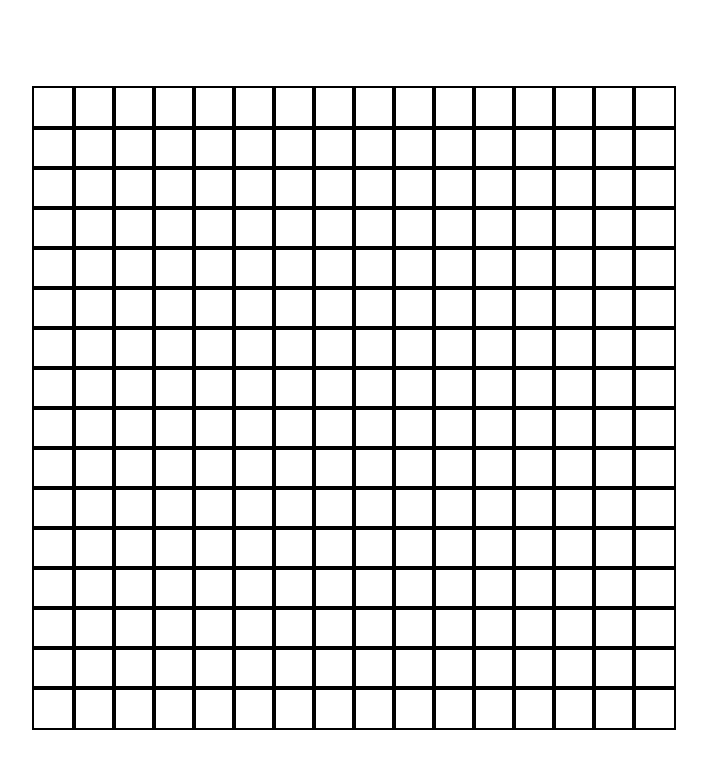
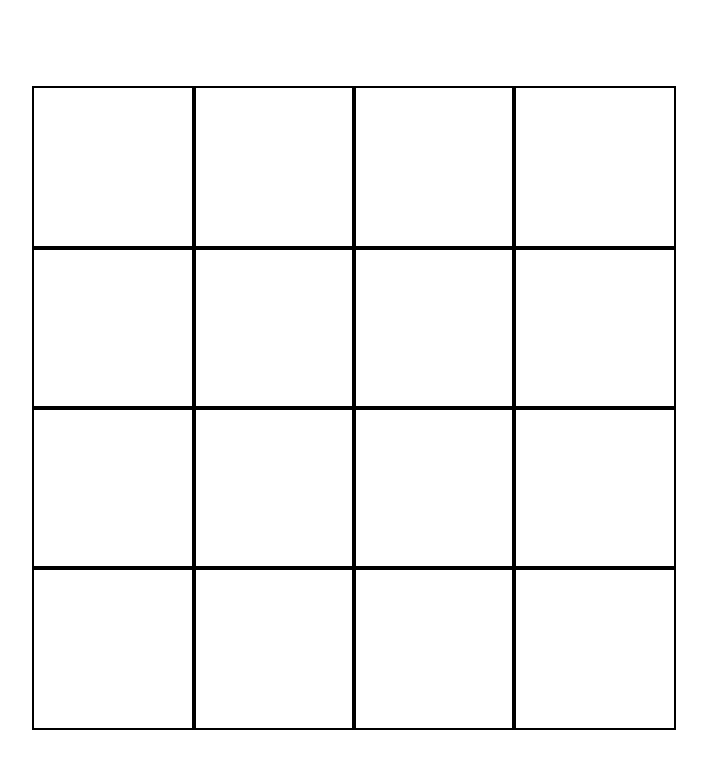
Before and after one commit to Anna297-code/etch-a-sketch, a plain HTML site: page index.html in a window 1280 px wide. Shown: the whole page, without its empty margins (286-993 px from the left). Drawn offline with Linux system fonts and the light colour scheme.

Commit message:
Restarted and created a function createGrid

```diff
--- a/index.css
+++ b/index.css
@@ -1,8 +1,18 @@
 body{
     height: 100vh;
     display: flex;
+    flex-direction: column;
     justify-content: center;
     align-items: center;
+
+
+
+
+}
+
+
+.button {
+    outline: 2px solid black;
 
 }
 
@@ -19,7 +29,5 @@ body{
 
 
 .oneSquare {
-    width: 40px;
-    height: 40px;
     outline: 2px solid black;
 }
--- a/index.js
+++ b/index.js
@@ -1,24 +1,18 @@
-const container = document.querySelector(".container")
+const container = document.querySelector(".container");
 
-function createDiv(){
-    const div = document.createElement("div");
-    div.classList.add("oneSquare");
-    return div;
+
+function createGrid(width){
+    for(i=0; i < width ** 2; i++){
+        const square = document.createElement("div");
+        square.classList.add("oneSquare");
+        square.style.height = ` ${640/width}px`;
+        square.style.width = ` ${640/width}px`;
+        container.appendChild(square);
+
+
+    }
+
 
 }
 
-for(i=0; i<256; i++){
-    createDiv();
-    container.appendChild(createDiv());
-}
-
-// Makes the grid
-
-const allSquares = document.querySelectorAll(".oneSquare");
-allSquares.forEach((square)=>{
-    square.addEventListener("mouseenter", (event) => {
-        const hoveredDiv = event.target;
-        hoveredDiv.style.backgroundColor = "blue";
-
-    });
-});
+createGrid(4)
```
